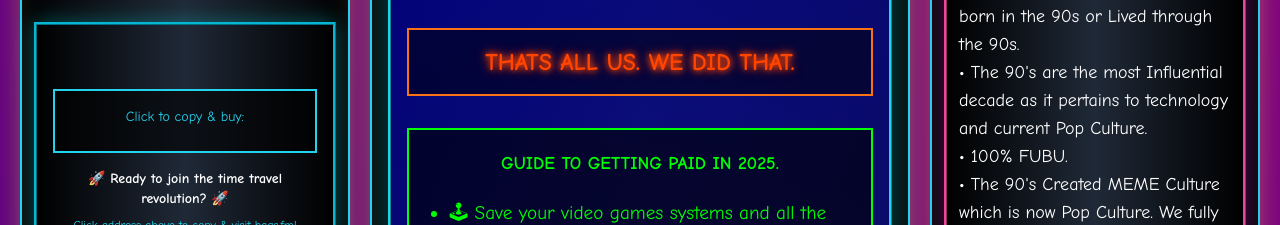
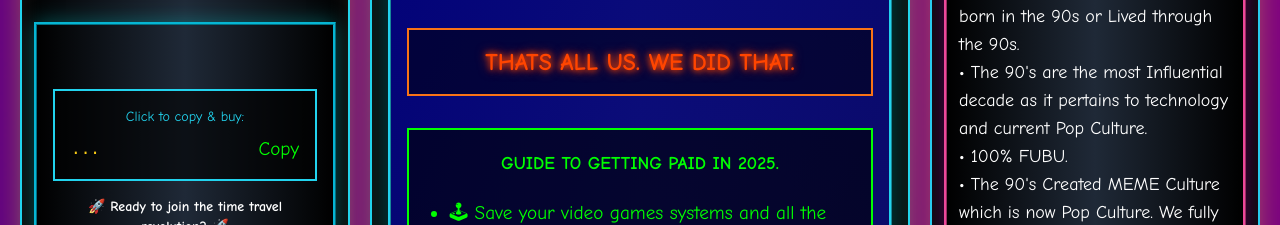
Before and after one commit to fujita0312/the_90s, a React (Create React App) app: page /main in a window 1280 px wide. Shown: the part 1140-1365 px from the top of the page. Built offline with nearby package versions, Linux system fonts and the light colour scheme; no server answers.

Commit message:
feat: update

```diff
--- a/src/components/LeftSidebar.tsx
+++ b/src/components/LeftSidebar.tsx
@@ -48,11 +48,16 @@ const LeftSidebar: React.FC = () => {
         <div className="text-center">
           <div className="bg-black/60 md:p-4 p-2 md:border-2 border border-cyan-400 mb-4 hover:bg-black/80 transition-all duration-300 hover:shadow-[0_0_15px_rgba(0,255,255,0.5)]">
             <div className="text-cyan-400 text-sm mb-2">Click to copy & buy:</div>
+            <div className="flex justify-between items-center">
               <a
                 href={BagsFmUrl}
                 target="_blank"
                 rel="noopener noreferrer"
                 className="text-yellow-400 hover:text-yellow-300 transition-all duration-300 font-mono text-sm md:text-base break-all hover:underline cursor-pointer hover:scale-105 transform block"
+              >
+                {ContractAddress.slice(0, 6) + '...' + ContractAddress.slice(-4)}
+              </a>
+              <button
                 onClick={(e) => {
                   e.preventDefault();
                   navigator.clipboard.writeText(ContractAddress);
@@ -61,8 +66,9 @@ const LeftSidebar: React.FC = () => {
                   window.open(BagsFmUrl, '_blank');
                 }}
               >
-              {ContractAddress}
-            </a>
+                Copy
+              </button>
+            </div>
           </div>
           <div className="text-white text-sm mb-2">
             🚀 <strong>Ready to join the time travel revolution?</strong> 🚀
```
Lines whose indentation alone changed are shown as unchanged.
